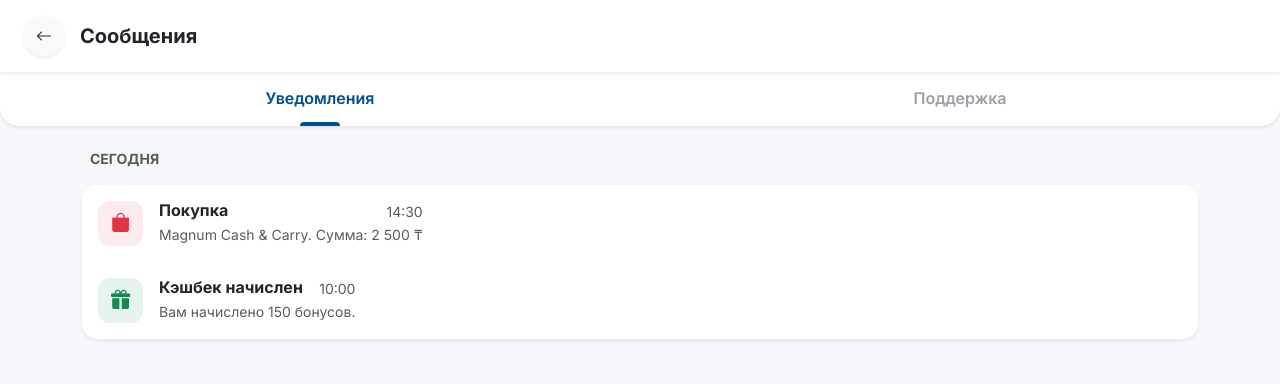
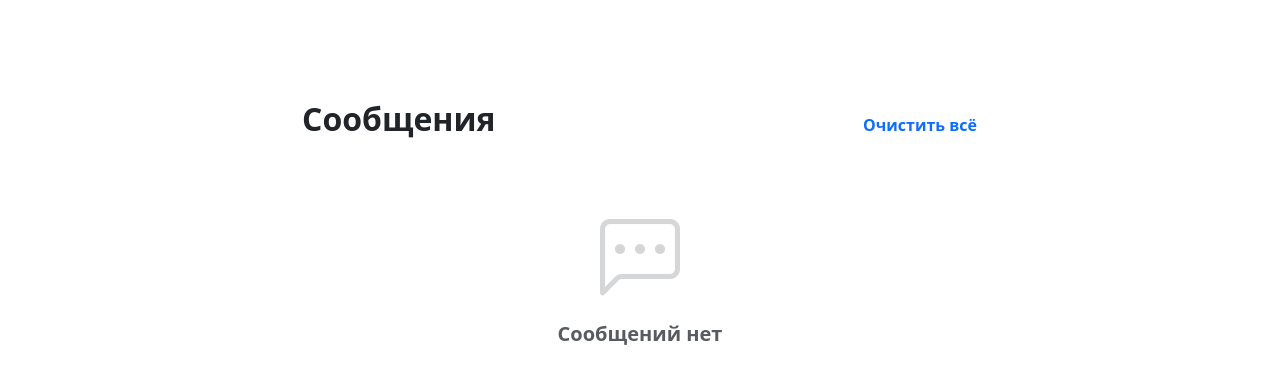
Before and after one commit to ale742/ADAM-bank12345, a Vue app in the folder frontend/: page /messages in a window 1280 px wide. Shown: the top 384 px of the page. Built offline with nearby package versions, Linux system fonts and the light colour scheme; sample sign-in values are in the browser's storage.

Commit message:
feat:add notifications system

```diff
--- a/frontend/src/App.vue
+++ b/frontend/src/App.vue
@@ -1,10 +1,24 @@
 <template>
-  <div class="app-container">
+  <!-- Главная обертка приложения -->
+  <div id="app-root" :class="{ 'dark-theme': auth.isDarkMode }">
 
-    <!-- Основной контент -->
+    <!-- 1. ГЛОБАЛЬНЫЙ ПУШ (УВЕДОМЛЕНИЕ) -->
+    <Transition name="slide-down">
+      <div v-if="lastNotify" class="global-toast shadow-lg" @click="goToMessages">
+          <div class="d-flex align-items-center gap-3">
+              <div class="toast-icon-circle"><i class="bi bi-bell-fill"></i></div>
+              <div class="flex-grow-1">
+                  <div class="fw-bold small">{{ lastNotify.title }}</div>
+                  <div class="very-small opacity-75 text-truncate" style="max-width: 220px;">{{ lastNotify.msg }}</div>
+              </div>
+          </div>
+      </div>
+    </Transition>
+
+    <!-- 2. ОСНОВНОЙ КОНТЕНТ (Router View должен быть один!) -->
     <router-view />
 
-    <!-- СНЕГ (Показываем только если включен режим) -->
+    <!-- 3. ЗИМНИЙ РЕЖИМ (СНЕГ) -->
     <div v-if="auth.isWinterMode" class="snow-container">
       <div v-for="n in 50" :key="n" class="snowflake" :style="getSnowStyle()">
         ❄
@@ -15,15 +29,36 @@
 </template>
 
 <script setup>
+import { watch, ref } from 'vue';
 import { useAuthStore } from './stores/auth';
+import { useRouter } from 'vue-router';
+
 const auth = useAuthStore();
+const router = useRouter();
+const lastNotify = ref(null);
 
-// Генерация случайного стиля для каждой снежинки
+// Логика уведомлений: следим за массивом в сторе
+watch(() => auth.notifications?.length, (newVal, oldVal) => {
+    if (newVal > oldVal) {
+        lastNotify.value = auth.notifications[0];
+        // Скрываем пуш через 5 секунд
+        setTimeout(() => {
+            lastNotify.value = null;
+        }, 5000);
+    }
+});
+
+const goToMessages = () => {
+    lastNotify.value = null;
+    router.push('/messages');
+};
+
+// Логика снега: генерация случайного стиля для каждой снежинки
 const getSnowStyle = () => {
     const randomLeft = Math.random() * 100;
-    const randomDuration = 3 + Math.random() * 5;
+    const randomDuration = 3 + Math.random() * 7;
     const randomDelay = Math.random() * 5;
-    const randomSize = 0.8 + Math.random() * 1.5;
+    const randomSize = 0.7 + Math.random() * 1.5;
 
     return {
         left: `${randomLeft}%`,
@@ -35,20 +70,55 @@ const getSnowStyle = () => {
 </script>
 
 <style>
+/* ГЛОБАЛЬНЫЕ СТИЛИ */
 body {
+    margin: 0;
+    padding: 0;
     background-color: #f6f8fb;
-    margin: 0;
     overflow-x: hidden;
 }
 
+/* СТИЛЬ ПУША (TOAST) */
+.global-toast {
+    position: fixed;
+    top: 20px;
+    left: 50%;
+    transform: translateX(-50%);
+    width: 90%;
+    max-width: 400px;
+    background: #004e92;
+    color: white;
+    border-radius: 20px;
+    padding: 12px 20px;
+    z-index: 20000;
+    cursor: pointer;
+    border: 1px solid rgba(255, 255, 255, 0.1);
+}
+
+.toast-icon-circle {
+    width: 35px;
+    height: 35px;
+    background: rgba(255, 255, 255, 0.2);
+    border-radius: 10px;
+    display: flex;
+    align-items: center;
+    justify-content: center;
+}
+
+.very-small { font-size: 0.75rem; }
+
+/* АНИМАЦИЯ ПУША */
+.slide-down-enter-active,
+.slide-down-leave-active { transition: all 0.5s cubic-bezier(0.175, 0.885, 0.32, 1.275); }
+.slide-down-enter-from,
+.slide-down-leave-to { transform: translate(-50%, -100px); opacity: 0; }
+
+/* СТИЛЬ СНЕГА */
 .snow-container {
     position: fixed;
-    top: 0;
-    left: 0;
-    width: 100%;
-    height: 100%;
+    inset: 0;
     pointer-events: none;
-    z-index: 9999;
+    z-index: 15000;
     overflow: hidden;
 }
 
@@ -56,24 +126,18 @@ body {
     position: absolute;
     top: -50px;
     color: #a4d8ff;
-    opacity: 0.8;
+    opacity: 0.7;
     animation: fall linear infinite;
-    text-shadow: 0 0 5px rgba(255, 255, 255, 0.8);
 }
 
 @keyframes fall {
-    0% {
-        transform: translateY(-50px) translateX(0px) rotate(0deg);
-        opacity: 0;
-    }
-    10% {
-        opacity: 1;
-    }
-    100% {
-        transform: translateY(110vh) translateX(20px) rotate(360deg);
-        opacity: 0.3;
-    }
+    0% { transform: translateY(-50px) translateX(0) rotate(0deg); opacity: 0; }
+    10% { opacity: 0.8; }
+    100% { transform: translateY(110vh) translateX(30px) rotate(360deg); opacity: 0.2; }
 }
 
-
+/* ТЕМНАЯ ТЕМА ГЛОБАЛЬНО */
+.dark-theme {
+    background-color: #0b0e14 !important;
+}
 </style>
--- a/frontend/src/stores/auth.js
+++ b/frontend/src/stores/auth.js
@@ -4,6 +4,7 @@ import { ref } from 'vue';
 export const useAuthStore = defineStore('auth', () => {
     // --- 1. СОСТОЯНИЕ (STATE) ---
     const isDarkMode = ref(localStorage.getItem('dark_mode') === 'true');
+    const notifications = ref(JSON.parse(localStorage.getItem('notifications')) || []);
     const isWinterMode = ref(localStorage.getItem('winter_mode') === 'true');
     const token = ref(localStorage.getItem('token') || null);
     const localAccounts = ref(JSON.parse(localStorage.getItem('local_accounts')) || []);
@@ -113,6 +114,7 @@ export const useAuthStore = defineStore('auth', () => {
     const toggleBlockCard = () => {
         if (!user.value) return;
         user.value.isBlocked = !user.value.isBlocked;
+        pushNotification('Статус карты изменен', user.value.isBlocked ? 'Карта заблокирована' : 'Карта разблокирована', 'security');
         save();
     };
 
@@ -136,8 +138,10 @@ export const useAuthStore = defineStore('auth', () => {
                 canWithdraw: data.type !== 'strict',
                 isAmountHidden: false,
                 createdAt: Date.now()
+
             });
-
+            pushNotification('Депозит открыт', `Депозит "${data.title}" успешно открыт на сумму ${numAmount} ₸`, 'deposit');
+            save();
             addTransaction({
                 title: `Открытие: ${data.title}`,
                 amount: numAmount,
@@ -167,6 +171,8 @@ export const useAuthStore = defineStore('auth', () => {
                 category: 'deposit',
                 target: dep.title
             });
+            pushNotification('Депозит пополнен', `Депозит "${dep.title}" успешно пополнен на сумму ${num} ₸`, 'deposit');
+            save();
         } else {
             throw new Error('Недостаточно средств на основном счете');
         }
@@ -195,6 +201,8 @@ export const useAuthStore = defineStore('auth', () => {
                 category: 'deposit',
                 target: 'ADAM Card'
             });
+            pushNotification('Депозит закрыт', `Депозит "${dep.title}" успешно закрыт`, 'deposit');
+            save();
         } else {
             throw new Error('Недостаточно денег на депозите');
         }
@@ -213,6 +221,7 @@ export const useAuthStore = defineStore('auth', () => {
                 type: 'income',
                 category: 'deposit'
             });
+            pushNotification('Депозит закрыт', `Депозит "${title}" успешно закрыт`, 'deposit');
             user.value.deposits.splice(index, 1);
             save();
         }
@@ -221,6 +230,8 @@ export const useAuthStore = defineStore('auth', () => {
     const renameDeposit = (id, newTitle) => {
         const dep = user.value.deposits.find(d => d.id == id);
         if (dep) { dep.title = newTitle; save(); }
+        pushNotification('Депозит переименован', `Депозит "${newTitle}" успешно переименован`, 'deposit');
+        save();
     };
 
     const toggleDepVisibility = (id) => {
@@ -239,6 +250,7 @@ export const useAuthStore = defineStore('auth', () => {
             }
             return true;
         });
+        pushNotification('Депозиты закрыты', 'Некоторые депозиты были автоматически закрыты', 'deposit');
         save();
     };
 
@@ -268,6 +280,8 @@ export const useAuthStore = defineStore('auth', () => {
             type: 'income',
             category: 'loan'
         });
+        pushNotification('Кредит оформлен', `Кредит "${data.title}" успешно оформлен на сумму ${amount} ₸`, 'loan');
+        save();
     };
 
     const repayLoan = (loanId, amount, isFull = false) => {
@@ -292,6 +306,7 @@ export const useAuthStore = defineStore('auth', () => {
             loan.monthsLeft -= 1;
             if (loan.remainingDebt <= 0) user.value.credits = [];
         }
+        pushNotification('Кредит погашен', `Кредит "${loan.title}" успешно погашен на сумму ${num} ₸`, 'loan');
         save();
     };
 
@@ -309,6 +324,7 @@ export const useAuthStore = defineStore('auth', () => {
                 category: category,
                 target: target
             });
+            pushNotification('Платеж выполнен', `Платеж "${title}" успешно выполнен на сумму ${num} ₸`, 'transaction');
             save();
         } else {
             throw new Error('Недостаточно средств на балансе');
@@ -325,6 +341,8 @@ export const useAuthStore = defineStore('auth', () => {
             category: 'topup',
             target: 'Банкомат'
         });
+        pushNotification('Баланс пополнен', `Баланс карты успешно пополнен на сумму ${num} ₸`, 'transaction');
+        save();
     };
 
     const makeTransfer = (amount, phone) => {
@@ -338,6 +356,8 @@ export const useAuthStore = defineStore('auth', () => {
                 category: 'transfer',
                 target: phone
             });
+            pushNotification('Перевод выполнен', `Перевод клиенту "${phone}" успешно выполнен на сумму ${num} ₸`, 'transaction');
+            save();
         } else throw new Error('Недостаточно средств');
     };
 
@@ -357,6 +377,8 @@ export const useAuthStore = defineStore('auth', () => {
                 type: 'income',
                 category: 'deposit'
             });
+            pushNotification('Депозит переведен', `Средства с депозита "${dep.title}" успешно переведены на карту`, 'deposit');
+            save();
         } else throw new Error('Недостаточно средств на депозите');
     };
 
@@ -375,8 +397,30 @@ export const useAuthStore = defineStore('auth', () => {
             target: data.target,
             from: data.from || 'ADAM Card'
         });
+        pushNotification('Перевод выполнен', `Перевод клиенту "${data.target}" успешно выполнен на сумму ${num} ₸`, 'transaction');
         save();
     };
+
+    const playNotifySound = () => {
+    const audio = new Audio('https://assets.mixkit.co/active_storage/sfx/2358/2358-preview.mp3');
+    audio.play().catch(e => console.log('Нужно взаимодействие с сайтом для звука'));
+};
+
+const pushNotification = (title, msg, type = 'info', extra = null) => {
+    const newNotify = {
+        id: Date.now(),
+        date: new Date().toLocaleString('ru-RU'),
+        title,
+        msg,
+        type, // 'info', 'transaction', 'security'
+        extra, // сюда можно кинуть данные для чека
+        isRead: false
+    };
+    notifications.value.unshift(newNotify);
+    playNotifySound(); // Звук!
+    localStorage.setItem('notifications', JSON.stringify(notifications.value));
+
+};
 
 
     return {
@@ -384,6 +428,8 @@ export const useAuthStore = defineStore('auth', () => {
         toggleWinterMode, toggleBlockCard, openDeposit, repayLoan,
         replenishDeposit, withdrawToCard, closeDeposit, renameDeposit, toggleDepVisibility,
         topUpBalance, transferFromDepToCard, checkAutoCloseRule, processPayment, toggleDarkMode,
-        applyLoan, updateAvatar, addTransaction, executeTransfer,
+        applyLoan, updateAvatar, addTransaction, executeTransfer, notifications, pushNotification, makeTransfer,
+
+
     };
 });
--- a/frontend/src/views/MessagesView.vue
+++ b/frontend/src/views/MessagesView.vue
@@ -1,196 +1,126 @@
 <template>
-  <div class="page-wrapper">
+  <div class="app-layout" :class="{ 'dark-theme': auth.isDarkMode }">
 
-    <!-- Хедер -->
-    <div class="header d-flex align-items-center px-4 py-3 bg-white shadow-sm fixed-top">
-      <router-link to="/" class="btn btn-light rounded-circle shadow-sm me-3 back-btn">
-        <i class="bi bi-arrow-left text-dark"></i>
-      </router-link>
-      <h5 class="mb-0 fw-bold">Сообщения</h5>
-    </div>
+    <!-- SIDEBAR ДЛЯ ПК -->
+    <aside class="desktop-sidebar d-none d-lg-flex">
+      <!-- (Твой стандартный сайдбар, как в Истории) -->
+    </aside>
 
-    <!-- ТАБЫ -->
-    <div class="tabs-header bg-white fixed-top shadow-sm d-flex justify-content-around" style="top: 70px; z-index: 900;">
-        <div
-            class="tab-item py-3 position-relative"
-            :class="{ active: activeTab === 'notifications' }"
-            @click="activeTab = 'notifications'"
-        >
-            Уведомления
-            <span v-if="activeTab === 'notifications'" class="active-line"></span>
+    <div class="main-wrapper">
+
+      <!-- ЦИФРОВОЙ ЧЕК (Модалка) -->
+      <Transition name="fade">
+          <div v-if="selectedReceipt" class="receipt-overlay" @click.self="selectedReceipt = null">
+              <div class="receipt-paper animate__animated animate__slideInUp">
+                  <div class="receipt-edge"></div>
+                  <div class="p-4 text-center">
+                      <h5 class="fw-bold mb-0">ADAM BANK</h5>
+                      <small class="text-muted">Электронный чек</small>
+                      <div class="receipt-divider my-3"></div>
+                      <h2 class="fw-bold">{{ formatMoney(selectedReceipt.amount) }} ₸</h2>
+                      <p class="text-muted small">{{ selectedReceipt.provider || 'Перевод' }}</p>
+
+                      <div class="text-start mt-4 small">
+                          <div class="d-flex justify-content-between mb-1"><span>Дата:</span><b>{{ currentDateTime() }}</b></div>
+                          <div class="d-flex justify-content-between"><span>Статус:</span><b class="text-success">Успешно</b></div>
+                      </div>
+
+                      <div class="d-flex gap-2 mt-4">
+                          <button class="btn btn-light flex-fill rounded-pill" @click="shareReceipt">
+                              <i class="bi bi-share"></i>
+                          </button>
+                          <button class="btn btn-primary flex-fill rounded-pill fw-bold" @click="selectedReceipt = null">Закрыть</button>
+                      </div>
+                  </div>
+              </div>
+          </div>
+      </Transition>
+
+      <div class="header d-flex align-items-center px-4 py-3 bg-header fixed-top d-lg-none">
+        <button @click="$router.push('/')" class="btn btn-light-custom rounded-circle me-3"><i class="bi bi-arrow-left"></i></button>
+        <h5 class="mb-0 fw-bold text-main">Уведомления</h5>
+      </div>
+
+      <div class="container content-area pb-5">
+        <div class="d-flex justify-content-between align-items-end mb-4">
+            <h2 class="fw-bold m-0 text-main d-none d-lg-block">Сообщения</h2>
+            <button class="btn btn-link text-primary p-0 fw-bold small text-decoration-none" @click="clearAll">Очистить всё</button>
         </div>
-        <div
-            class="tab-item py-3 position-relative"
-            :class="{ active: activeTab === 'support' }"
-            @click="activeTab = 'support'"
-        >
-            Поддержка
-            <span v-if="activeTab === 'support'" class="active-line"></span>
-        </div>
-    </div>
 
-    <!-- КОНТЕНТ -->
-    <div class="container main-content pb-5">
+        <div v-if="auth.notifications.length > 0" class="notifications-list">
+            <div v-for="n in auth.notifications" :key="n.id"
+                 class="notify-card p-4 mb-3 shadow-sm bg-card"
+                 :class="{ 'unread': !n.isRead }">
 
-        <!-- 1. ВКЛАДКА УВЕДОМЛЕНИЯ -->
-        <div v-if="activeTab === 'notifications'" class="animate__animated animate__fadeIn">
-            <div class="text-muted small fw-bold mb-3 mt-2 ps-2">СЕГОДНЯ</div>
-            <div class="list-group rounded-4 shadow-sm border-0 bg-white overflow-hidden mb-4">
-                <div class="list-group-item p-3 border-0 d-flex align-items-start gap-3">
-                    <div class="icon-circle bg-danger bg-opacity-10 text-danger flex-shrink-0"><i class="bi bi-bag-fill"></i></div>
-                    <div>
-                        <div class="d-flex justify-content-between"><h6 class="mb-1 fw-bold">Покупка</h6><small class="text-muted">14:30</small></div>
-                        <p class="mb-0 text-muted small">Magnum Cash & Carry. Сумма: 2 500 ₸</p>
+                <div class="d-flex gap-3">
+                    <div class="notify-icon-circle" :class="n.type">
+                        <i class="bi" :class="getIcon(n.type)"></i>
                     </div>
-                </div>
-                <div class="list-group-item p-3 border-0 d-flex align-items-start gap-3">
-                    <div class="icon-circle bg-success bg-opacity-10 text-success flex-shrink-0"><i class="bi bi-gift-fill"></i></div>
-                    <div>
-                        <div class="d-flex justify-content-between"><h6 class="mb-1 fw-bold">Кэшбек начислен</h6><small class="text-muted">10:00</small></div>
-                        <p class="mb-0 text-muted small">Вам начислено 150 бонусов.</p>
+                    <div class="flex-grow-1">
+                        <div class="d-flex justify-content-between">
+                            <h6 class="fw-bold text-main mb-1">{{ n.title }}</h6>
+                            <small class="text-muted">{{ n.date.split(',')[1] }}</small>
+                        </div>
+                        <p class="small text-muted mb-2">{{ n.msg }}</p>
+
+                        <!-- Кнопка чека если есть данные -->
+                        <button v-if="n.extra" @click="selectedReceipt = n.extra" class="btn btn-light-custom btn-sm rounded-pill px-3 fw-bold">
+                            <i class="bi bi-file-earmark-text me-1"></i> Чек
+                        </button>
                     </div>
                 </div>
             </div>
         </div>
 
-        <!-- 2. ВКЛАДКА ПОДДЕРЖКА (Чат с БД) -->
-        <div v-if="activeTab === 'support'" class="chat-container animate__animated animate__fadeIn">
-
-            <div class="chat-history d-flex flex-column gap-3 pb-5">
-
-                <!-- Приветствие -->
-                <div class="message bot align-self-start">
-                    <div class="msg-bubble bg-white shadow-sm rounded-4 p-3">
-                        <small class="text-primary fw-bold mb-1 d-block">ADAM Support</small>
-                        Здравствуйте! 👋 Я виртуальный помощник. Чем могу помочь?
-                    </div>
-                </div>
-
-                <!-- 🔥 ИСТОРИЯ ИЗ БАЗЫ ДАННЫХ -->
-                <div v-for="msg in messages" :key="msg.id" class="d-flex flex-column gap-2">
-
-                    <!-- Сообщение КЛИЕНТА (Справа) -->
-                    <div class="message align-self-end text-end" style="max-width: 85%;">
-                        <div class="msg-bubble p-3 rounded-4 shadow-sm bg-primary text-white">
-                            {{ msg.message }}
-                        </div>
-                        <small class="text-muted mt-1 d-block me-2" style="font-size: 0.7rem;">
-                            {{ formatTime(msg.created_at) }}
-                        </small>
-                    </div>
-
-                    <!-- Ответ АДМИНА (Слева) - если есть -->
-                    <div v-if="msg.answer" class="message align-self-start text-start" style="max-width: 85%;">
-                        <div class="msg-bubble p-3 rounded-4 shadow-sm bg-white text-dark">
-                            <small class="text-primary fw-bold mb-1 d-block">Оператор</small>
-                            {{ msg.answer }}
-                        </div>
-                        <small class="text-muted mt-1 d-block ms-2" style="font-size: 0.7rem;">
-                            {{ formatTime(msg.updated_at) }}
-                        </small>
-                    </div>
-
-                </div>
-
-            </div>
-
-            <!-- Поле ввода -->
-            <div class="chat-input-area fixed-bottom bg-white p-3 shadow-lg border-top d-flex gap-2">
-                <button class="btn btn-light rounded-circle text-muted"><i class="bi bi-paperclip"></i></button>
-                <input
-                    v-model="newMessage"
-                    @keyup.enter="sendMessage"
-                    type="text"
-                    class="form-control rounded-pill bg-light border-0"
-                    placeholder="Напишите сообщение..."
-                >
-                <button
-                    @click="sendMessage"
-                    class="btn btn-primary rounded-circle shadow-sm"
-                    :disabled="!newMessage.trim()"
-                >
-                    <i class="bi bi-send-fill"></i>
-                </button>
-            </div>
-
+        <div v-else class="text-center py-5">
+            <i class="bi bi-chat-left-dots display-1 text-muted opacity-25"></i>
+            <h5 class="mt-3 text-muted fw-bold">Сообщений нет</h5>
         </div>
-
+      </div>
     </div>
   </div>
 </template>
 
 <script setup>
-import { ref, nextTick, watch } from 'vue';
-import axios from '../axios'; // Наш настроенный axios
+import { ref } from 'vue';
+import { useAuthStore } from '../stores/auth';
 
-const activeTab = ref('notifications');
-const newMessage = ref('');
-const messages = ref([]); // Список сообщений из базы
+const auth = useAuthStore();
+const selectedReceipt = ref(null);
 
-// Формат времени (14:30)
-const formatTime = (dateString) => {
-    if (!dateString) return '';
-    return new Date(dateString).toLocaleTimeString([], { hour: '2-digit', minute: '2-digit' });
+const getIcon = (type) => {
+    return { transaction: 'bi-cash-stack', security: 'bi-shield-lock', info: 'bi-info-circle' }[type] || 'bi-bell';
 };
 
-// Загрузка чата с сервера
-const loadMessages = async () => {
-    try {
-        const response = await axios.get('/support');
-        messages.value = response.data;
-        scrollToBottom();
-    } catch (e) {
-        console.error('Ошибка загрузки чата', e);
+const clearAll = () => { if(confirm('Удалить все сообщения?')) auth.notifications = []; localStorage.removeItem('notifications'); };
+const formatMoney = (v) => new Intl.NumberFormat('ru-RU').format(v);
+const currentDateTime = () => new Date().toLocaleString('ru-RU');
+
+const shareReceipt = () => {
+    if (navigator.share) {
+        navigator.share({ title: 'Чек Adam Bank', text: 'Квитанция об оплате', url: window.location.href });
+    } else {
+        alert('Ссылка на чек скопирована!');
     }
 };
-
-// Отправка сообщения
-const sendMessage = async () => {
-    if (!newMessage.value.trim()) return;
-
-    try {
-        const response = await axios.post('/support', {
-            message: newMessage.value
-        });
-
-        // Добавляем ответ сервера в список (чтобы сразу отобразилось)
-        messages.value.push(response.data);
-
-        newMessage.value = '';
-        scrollToBottom();
-    } catch (e) {
-        alert('Не удалось отправить сообщение');
-    }
-};
-
-const scrollToBottom = async () => {
-    await nextTick();
-    window.scrollTo({ top: document.body.scrollHeight, behavior: 'smooth' });
-};
-
-// Следим за переключением вкладок
-watch(activeTab, (val) => {
-    if (val === 'support') {
-        loadMessages();
-    }
-});
 </script>
 
 <style scoped>
-.page-wrapper { min-height: 100vh; background-color: #f6f8fb; font-family: 'Inter', sans-serif; }
-.header { z-index: 1000; }
-.back-btn { width: 40px; height: 40px; display: flex; align-items: center; justify-content: center; }
+.content-area { padding-top: 100px; max-width: 700px; }
+.notify-card { border-radius: 25px; transition: 0.3s; border: 1px solid var(--border); }
+.notify-card.unread { border-left: 4px solid #004e92; }
 
-/* ТАБЫ */
-.tabs-header { border-radius: 0 0 20px 20px; }
-.tab-item { width: 50%; text-align: center; font-weight: 600; color: #9aa0a6; cursor: pointer; transition: color 0.2s; }
-.tab-item.active { color: #004e92; }
-.active-line { position: absolute; bottom: 0; left: 50%; transform: translateX(-50%); width: 40px; height: 4px; background-color: #004e92; border-radius: 4px 4px 0 0; }
+.notify-icon-circle {
+    width: 45px; height: 45px; border-radius: 12px;
+    display: flex; align-items: center; justify-content: center; font-size: 1.2rem;
+}
+.notify-icon-circle.transaction { background: rgba(25, 135, 84, 0.1); color: #198754; }
+.notify-icon-circle.security { background: rgba(220, 53, 69, 0.1); color: #dc3545; }
+.notify-icon-circle.info { background: rgba(0, 78, 146, 0.1); color: #004e92; }
 
-.main-content { padding-top: 140px; }
-.icon-circle { width: 45px; height: 45px; border-radius: 12px; display: flex; align-items: center; justify-content: center; font-size: 1.2rem; }
-
-/* ЧАТ */
-.msg-bubble { min-width: 100px; position: relative; }
-.chat-input-area { padding-bottom: max(1rem, env(safe-area-inset-bottom)); z-index: 1000; }
+/* RECEIPT CSS из прошлых уроков */
+.receipt-overlay { position: fixed; inset: 0; background: rgba(0,0,0,0.5); backdrop-filter: blur(10px); z-index: 9999; display: flex; align-items: center; justify-content: center; padding: 20px; }
+.receipt-paper { background: white; width: 100%; max-width: 340px; border-radius: 0 0 25px 25px; position: relative; color: #000; }
+.receipt-edge { height: 10px; background: white; width: 100%; position: absolute; top: -10px; clip-path: polygon(0% 100%, 5% 0%, 10% 100%, 15% 0%, 20% 100%, 25% 0%, 30% 100%, 35% 0%, 40% 100%, 45% 0%, 50% 100%, 55% 0%, 60% 100%, 65% 0%, 70% 100%, 75% 0%, 80% 100%, 85% 0%, 90% 100%, 95% 0%, 100% 100%); }
+.paid-stamp { border: 3px solid #198754; color: #198754; padding: 4px 12px; border-radius: 8px; font-weight: 900; display: inline-block; transform: rotate(-10deg); }
 </style>
```
